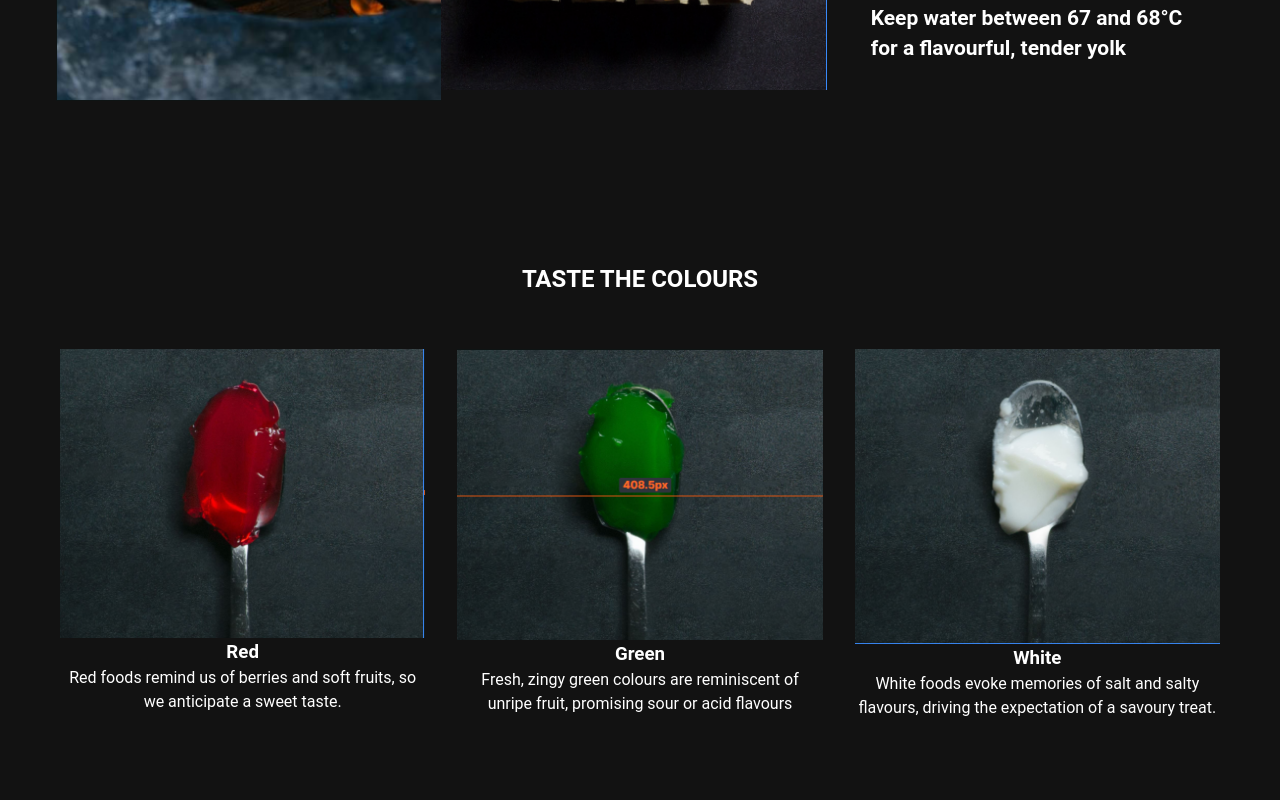
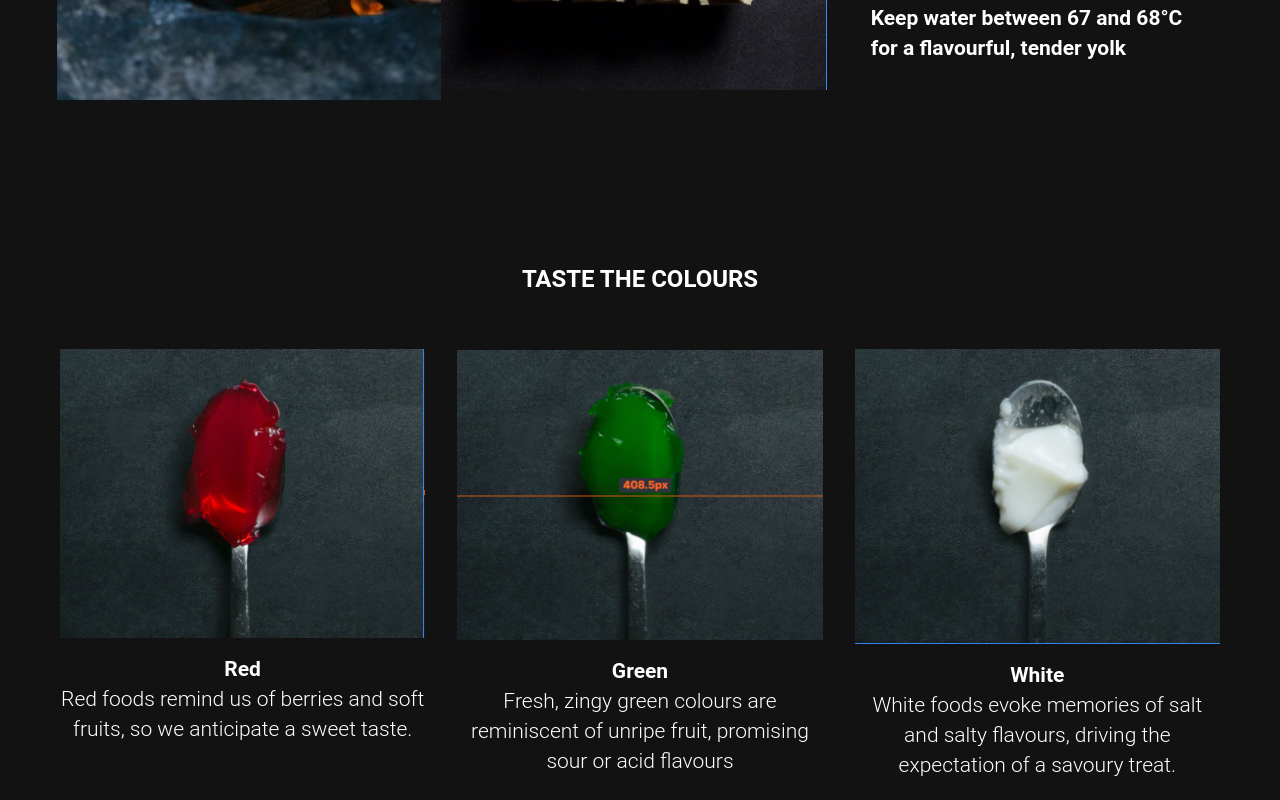
Before and after one commit to ddelgadok/orchard-frontend-test, a Nuxt app: page / in a window 1280 px wide. Shown: the part 588-1388 px from the top of the page. Before the commit the page ends 1328 px from the top, so only its background shows below. Built offline with nearby package versions, Linux system fonts and the light colour scheme.

Commit message:
Added styles to title and description items on TasteColours component

```diff
--- a/components/TasteColours.vue
+++ b/components/TasteColours.vue
@@ -13,7 +13,7 @@
             lg="4"
             class="color-container"
           >
-            <div class="custom-image-container">
+            <div class="custom-image-container mb-4">
               <v-img
                 src="/images/red-image.png"
                 alt="Red"
@@ -22,10 +22,10 @@
               />
             </div>
             <a @click="HandleItemClick($event, 'red')">
-              <h3>
+              <h3 class="item-title">
                 {{ t('$vuetify.custom.red') }}
               </h3>
-              <p>
+              <p class="item-description">
                 {{ t('$vuetify.custom.redDescription') }}
               </p>
             </a>
@@ -34,7 +34,7 @@
             cols="12" lg="4"
             class="color-container"
           >
-            <div class="custom-image-container">
+            <div class="custom-image-container mb-4">
               <v-img
                 src="/images/green-image.png"
                 alt="Green"
@@ -43,10 +43,10 @@
               />
             </div>
             <a @click="HandleItemClick($event, 'green')">
-              <h3>
+              <h3 class="item-title">
                 {{ t('$vuetify.custom.green') }}
               </h3>
-              <p>
+              <p class="item-description">
                 {{ t('$vuetify.custom.greenDescription') }}
               </p>
             </a>
@@ -60,15 +60,15 @@
               <v-img
                 src="/images/white-image.png"
                 alt="White"
-                class="custom-image"
+                class="custom-image mb-4"
                 @click="HandleImageClick('/images/white-image.png')"
               />
             </div>
             <a @click="HandleItemClick($event, 'white')">
-              <h3>
+              <h3 class="item-title">
                 {{ t('$vuetify.custom.white') }}
               </h3>
-              <p>
+              <p class="item-description">
                 {{ t('$vuetify.custom.whiteDescription') }}
               </p>
             </a>
@@ -138,4 +138,26 @@ h2 {
 a {
   cursor: pointer;
 }
+
+.item-description {
+  font-size: 21px;
+  font-weight: 300;
+  font-stretch: normal;
+  font-style: normal;
+  line-height: 1.43;
+  letter-spacing: normal;
+  text-align: center;
+  color: #fff;
+}
+
+.item-title {
+  font-size: 21px;
+  font-weight: bold;
+  font-stretch: normal;
+  font-style: normal;
+  line-height: 1.43;
+  letter-spacing: normal;
+  text-align: center;
+  color: #fff;
+}
 </style>
```
